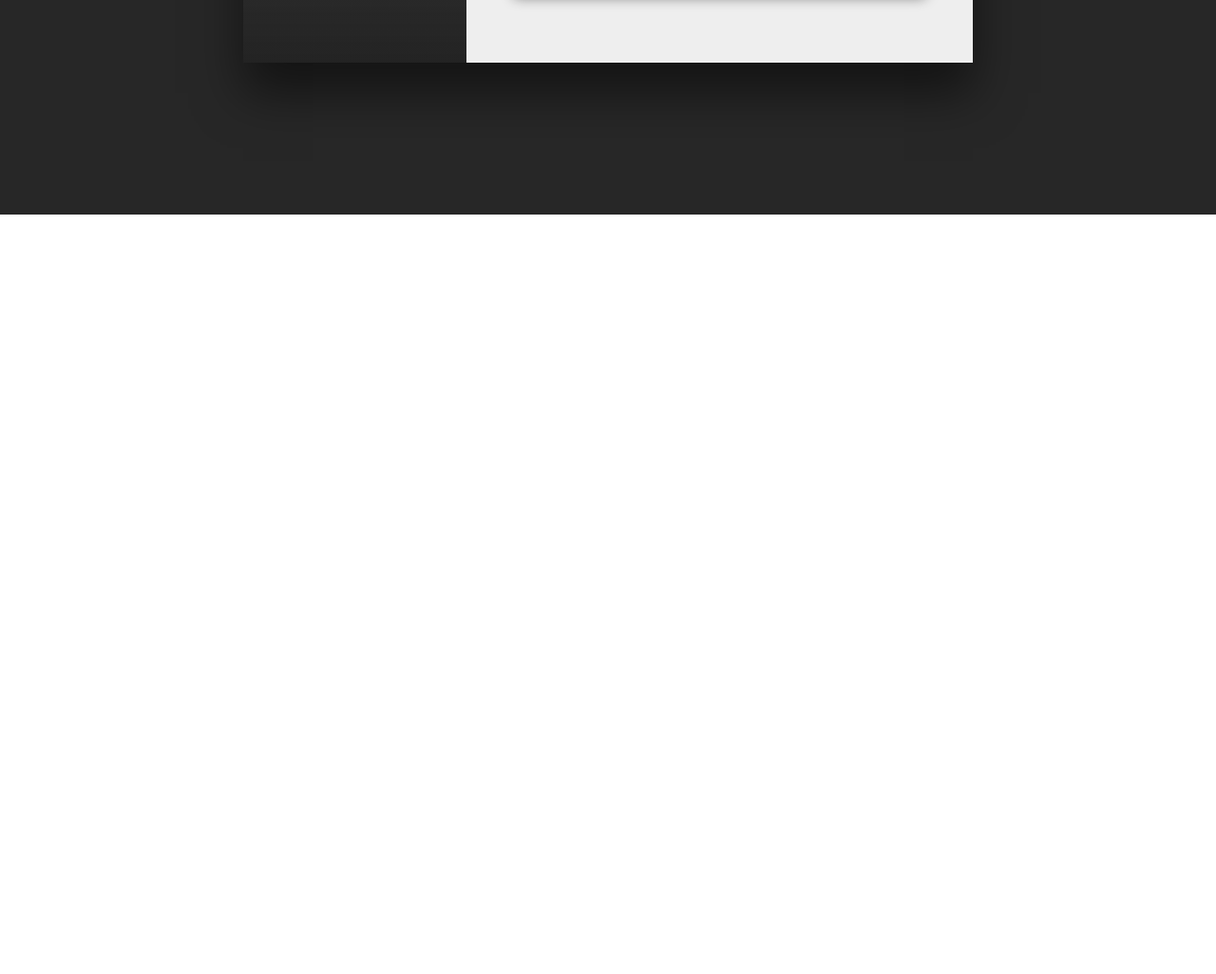
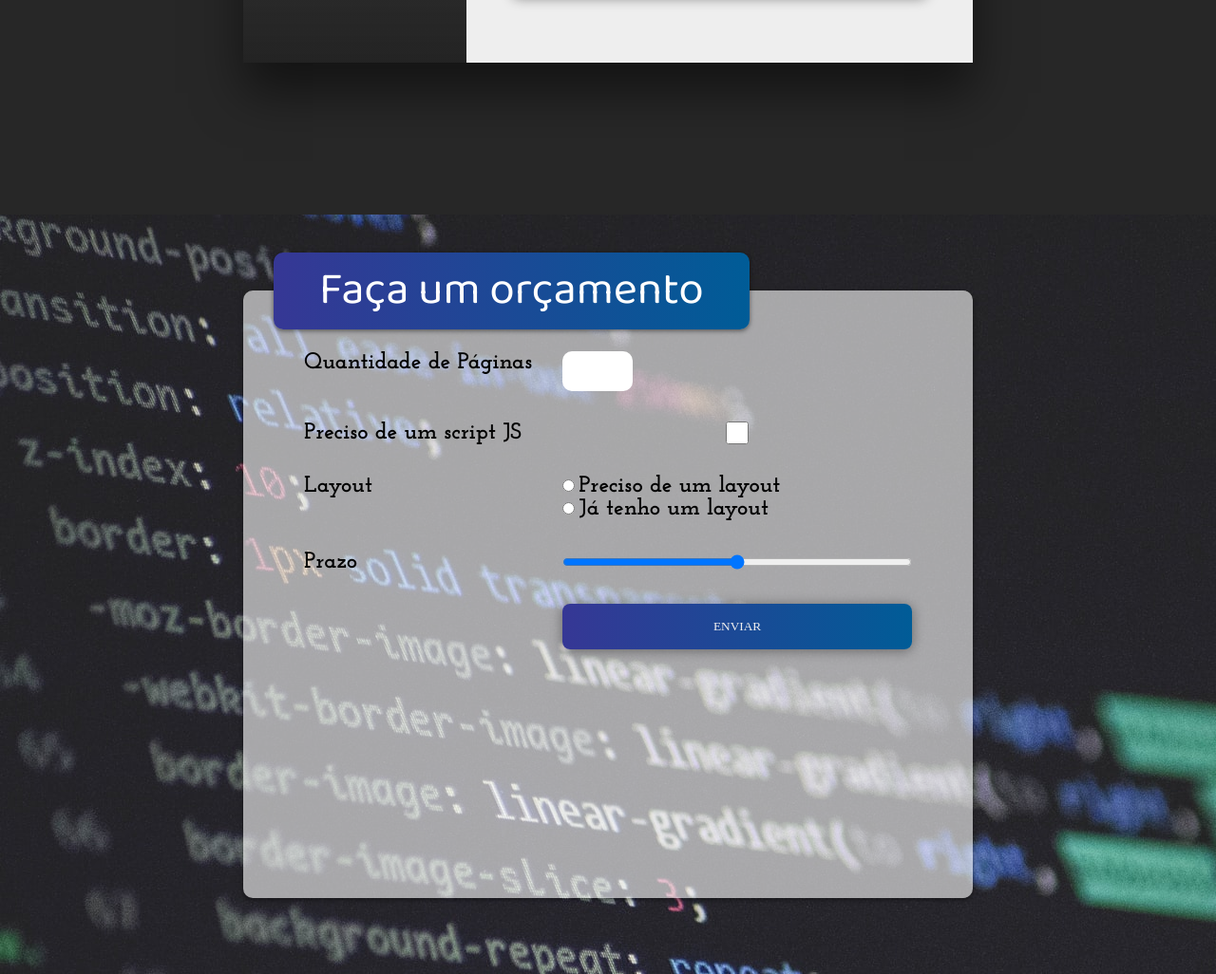
Before and after one commit to rafaelpatrono/portifolio, a plain HTML site: page index.html in a window 1280 px wide. Shown: the part 2630-3656 px from the top of the page at 95% size. Before the commit the page ends 2856 px from the top, so only its background shows below. Drawn offline with Linux system fonts and the light colour scheme; grey boxes are pictures that could not be loaded.

Commit message:
:package: form orçamento

```diff
--- a/index.html
+++ b/index.html
@@ -184,6 +184,32 @@
                 </div>
             </div>
         </section>
+
+        <section class="sessao-orcamento">
+            <div class="orcamento-wrapper">
+                <h1>Faça um orçamento</h1>
+                <form>
+                    <label for="qtde">Quantidade de Páginas</label>
+                    <input type="number" min="1" name="qtde" id="qtde">
+                    <label for="js">Preciso de um script JS</label>
+                    <input type="checkbox" name="js" id="js">
+                    <label>Layout</label>
+                    <div class="group-layout">
+                        <div>
+                            <input type="radio" name="layout" id="layout-sim">
+                            <label for="layout-sim">Preciso de um layout</label>
+                        </div>
+                        <div>
+                            <input type="radio" name="layout" id="layout-nao">
+                            <label for="layout-nao">Já tenho um layout</label>
+                        </div>
+                    </div>
+                    <label for="prazo">Prazo</label>
+                    <input type="range" name="prazo" id="prazo">
+                    <button class="btn btn-orcamento" type="submit">Enviar</button>
+                </form>
+            </div>
+        </section>
     </div>
 
 </body>
--- a/style.css
+++ b/style.css
@@ -506,3 +506,69 @@ header{
     width: 100%;
     height: 2rem;
 }
+
+.sessao-orcamento{
+    width: 100%;
+    height: 100vh;
+    background: url("./img/bg-orcamento.jpg");
+    object-fit: cover;
+    display: flex;
+    justify-content: center;
+    align-items: center;
+}
+
+.orcamento-wrapper{
+    width: 60%;
+    height: 80%;
+    background-color: #ffffff99;
+    border-radius: 10px;
+    box-shadow: 0 0.1rem 0.3rem rgba(0, 0, 0, 0.5);
+    position: relative;
+}
+
+.sessao-orcamento h1{
+    position: absolute;
+    top: -2.5rem;
+    left: 2rem;
+    background: #005C97;  /* fallback for old browsers */
+    background: -webkit-linear-gradient(to right, #363795, #005C97);  /* Chrome 10-25, Safari 5.1-6 */
+    background: linear-gradient(to right, #363795, #005C97);
+    padding: 0 3rem;
+    color: #fff;
+    font-family: var(--font-primary);
+    font-size: 3rem;
+    font-weight: lighter;
+    box-shadow: 0 0.1rem 0.3rem rgba(0, 0, 0, 0.5);
+    border-radius: 10px;
+}
+
+.sessao-orcamento form{
+    margin: 4rem;
+    display: grid;
+    grid-template-columns: auto 1fr;
+    column-gap: 2rem;
+    row-gap: 2rem;
+}
+
+.sessao-orcamento label{
+    font-family: var(--font-secundary);
+    font-size: 1.5rem;
+    font-weight: bold;
+}
+
+.sessao-orcamento input[type="number"]{
+    font-family: var(--font-secundary);
+    width: 4rem;
+    font-size: 2rem;
+    outline: none;
+    border-radius: 10px;
+    border: none;
+    padding: 0.3rem;
+}
+
+.btn-orcamento{
+    text-transform: uppercase;
+    padding: 1rem;
+    cursor: pointer;
+    grid-column: 2;
+}
```
Also changed, not shown: img/bg-orcamento.jpg (added).
